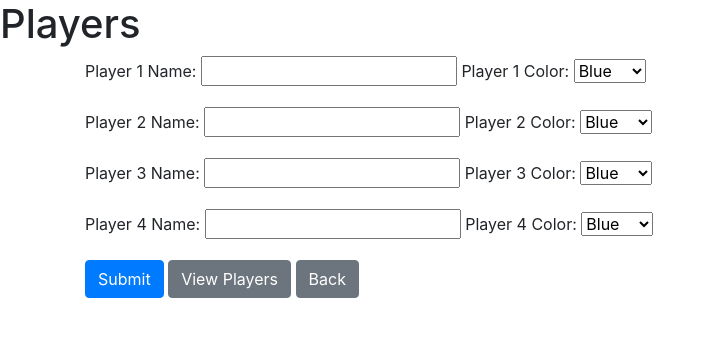
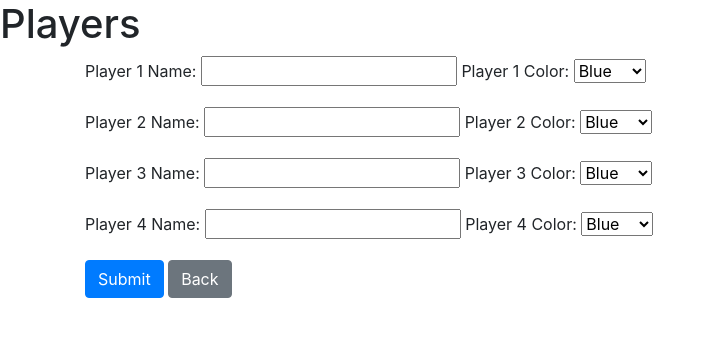
Before and after one commit to alexr-code1/trivial_project, a Flask app: page /players in a window 1280 px wide. Shown: the top 337 px of the page, without its empty margins (0-713 px from the left). Run offline with Flask 3, Linux system fonts and the light colour scheme; some libraries are stand-ins or nearby versions.

Commit message:
Update players.html

```diff
--- a/templates/players.html
+++ b/templates/players.html
@@ -55,7 +55,7 @@
             </div>
             <div class="button-group">
                 <button type="submit" class="btn btn-primary">Submit</button>
-                <a href="{{ url_for('edit_players') }}" class="btn btn-secondary">View Players</a>
+                <!-- <a href="{{ url_for('edit_players') }}" class="btn btn-secondary">Edit Players</a> -->
                 <a href="{{ url_for('index') }}" class="btn btn-secondary">Back</a>
             </div>
         </form>
```
